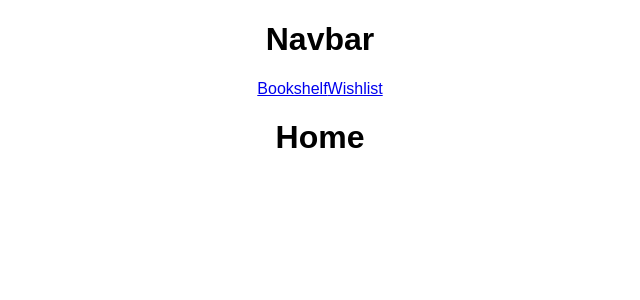
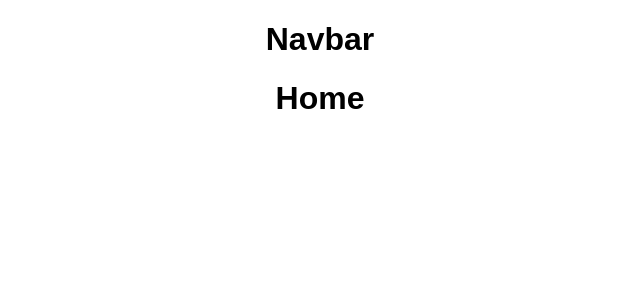
Before and after one commit to JuditZentai1993/WombatLibrarianFrontend, a React (Create React App) app: page / in a window 1280 px wide. Shown: the top 300 px of the page, without its empty margins (320-960 px from the left). Built offline with nearby package versions, Linux system fonts and the light colour scheme.

Commit message:
navbar is clear in order to merge

```diff
--- a/src/components/layout/Navbar.js
+++ b/src/components/layout/Navbar.js
@@ -5,12 +5,6 @@ export default function Navbar() {
   return (
     <div>
       <h1>Navbar</h1>
-      <Link to="/bookshelf">
-          Bookshelf
-      </Link>
-      <Link to="/wishlist">
-          Wishlist
-      </Link>
     </div>
   );
 }
```
